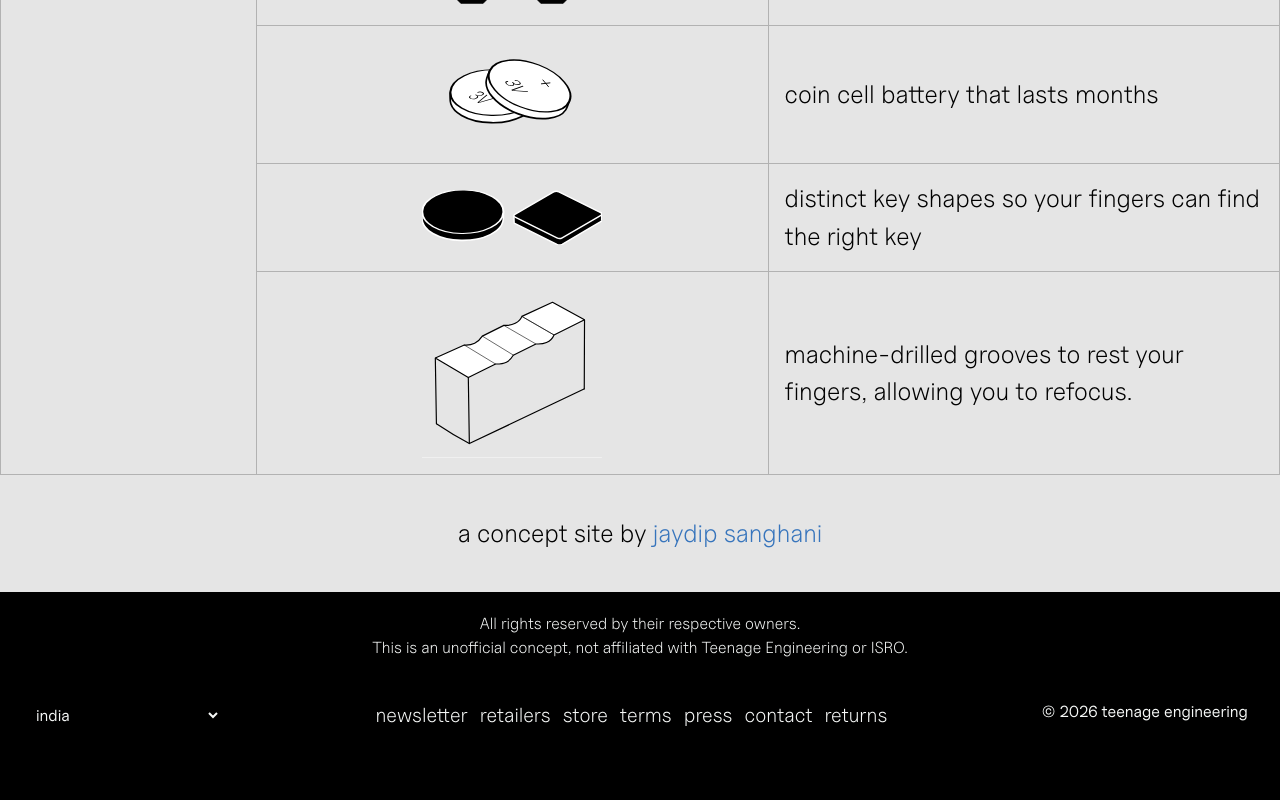
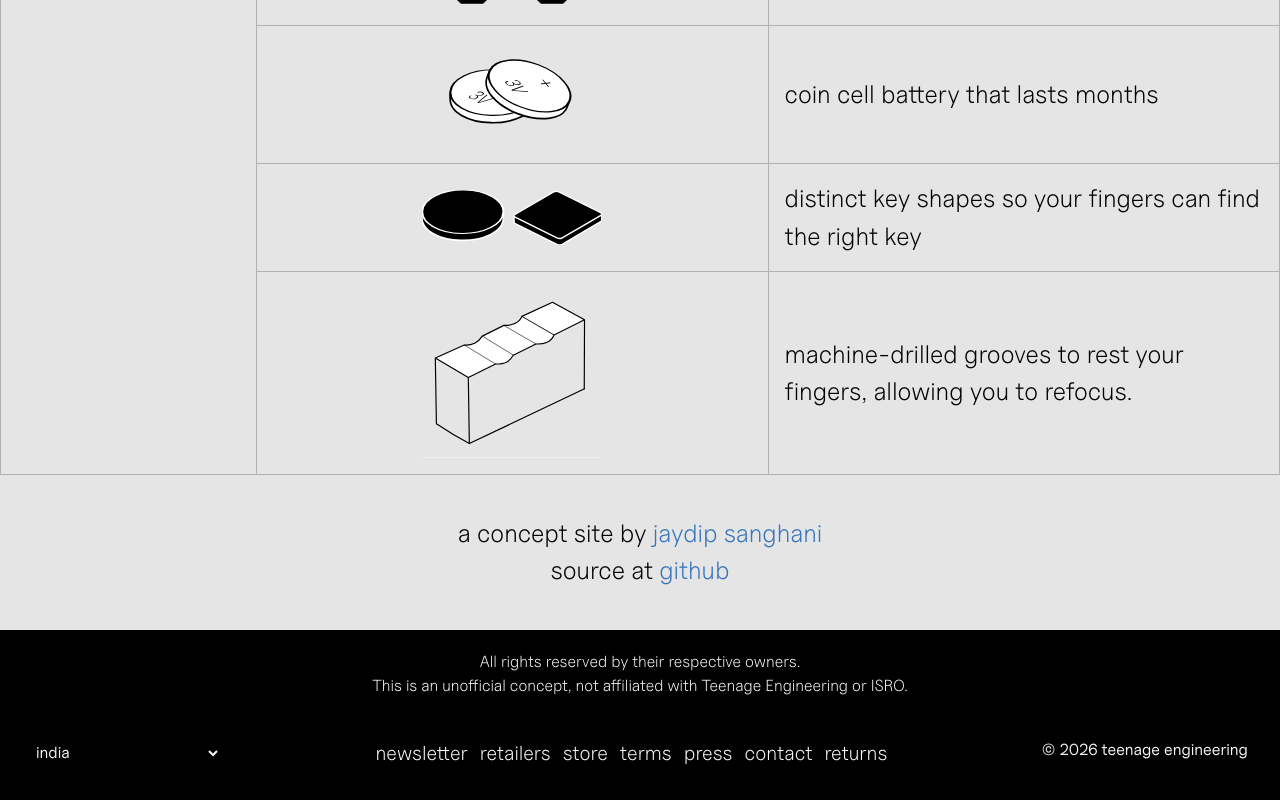
Before and after one commit to jellydeck/P-1, a SvelteKit app: page / in a window 1280 px wide. Shown: the part 4092-4892 px from the top of the page. Before the commit the page ends 4862 px from the top, so only its background shows below. Built offline with nearby package versions, Linux system fonts and the light colour scheme.

Commit message:
add github link

```diff
--- a/src/routes/+page.svelte
+++ b/src/routes/+page.svelte
@@ -81,12 +81,24 @@
 				rel="noreferrer noopener">jaydip sanghani</a
 			>
 		</p>
+
+		<p>
+			source at
+			<a
+				class="text-(length:--step-1) text-blue"
+				href="https://github.com/jellydeck/P-1"
+				target="_blank"
+				rel="noreferrer noopener">github</a
+			>
+		</p>
 	</div>
 </div>
 
 <div class="mx-auto max-w-[75ch] pt-5 text-center">
 	<p class="text-(length:--step--1)">All rights reserved by their respective owners.</p>
-	<p class="text-(length:--step--1)">This is an unofficial concept, not affiliated with Teenage Engineering or ISRO.</p>
+	<p class="text-(length:--step--1)">
+		This is an unofficial concept, not affiliated with Teenage Engineering or ISRO.
+	</p>
 </div>
 
 <Footer />
```
